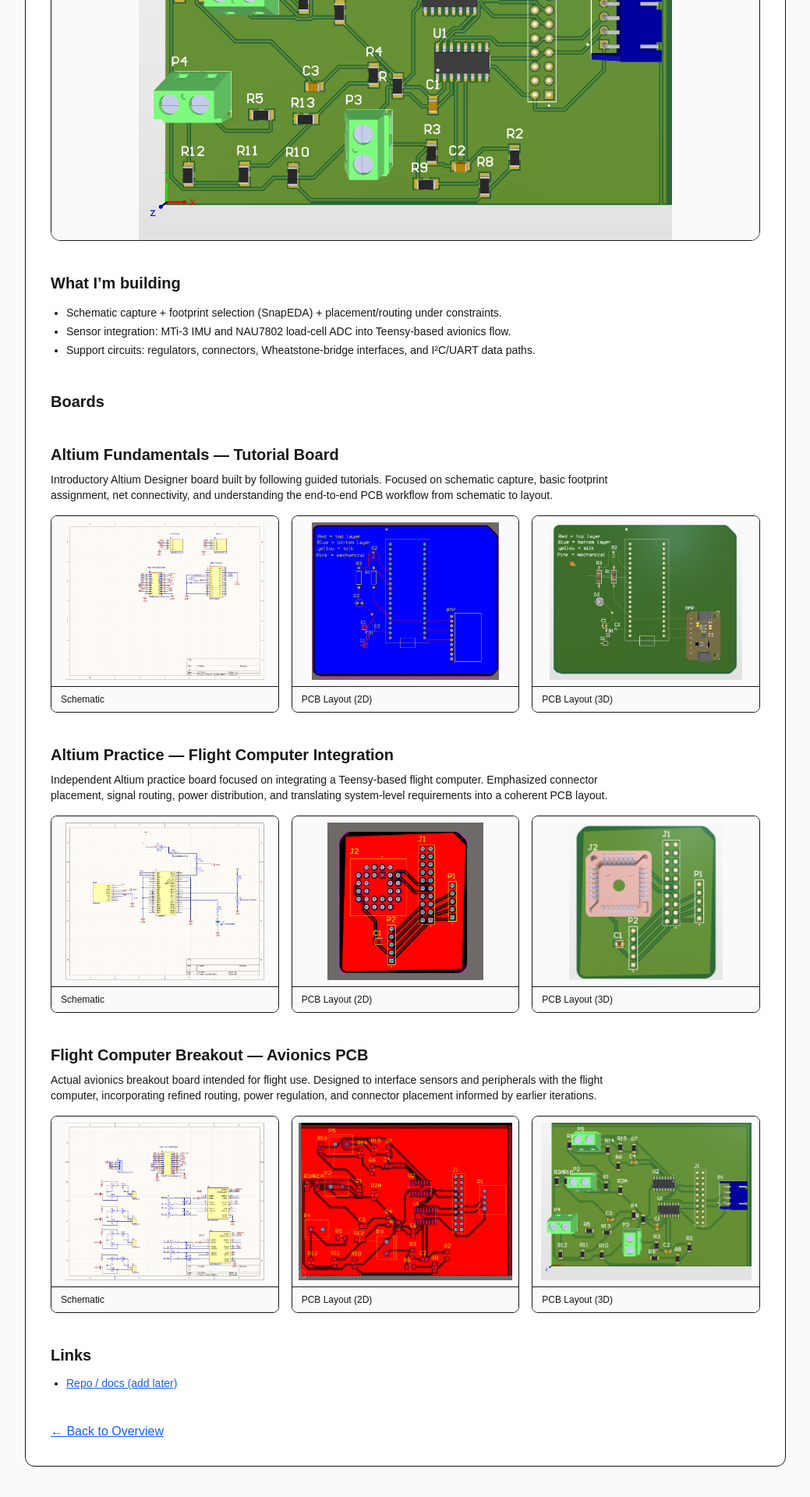
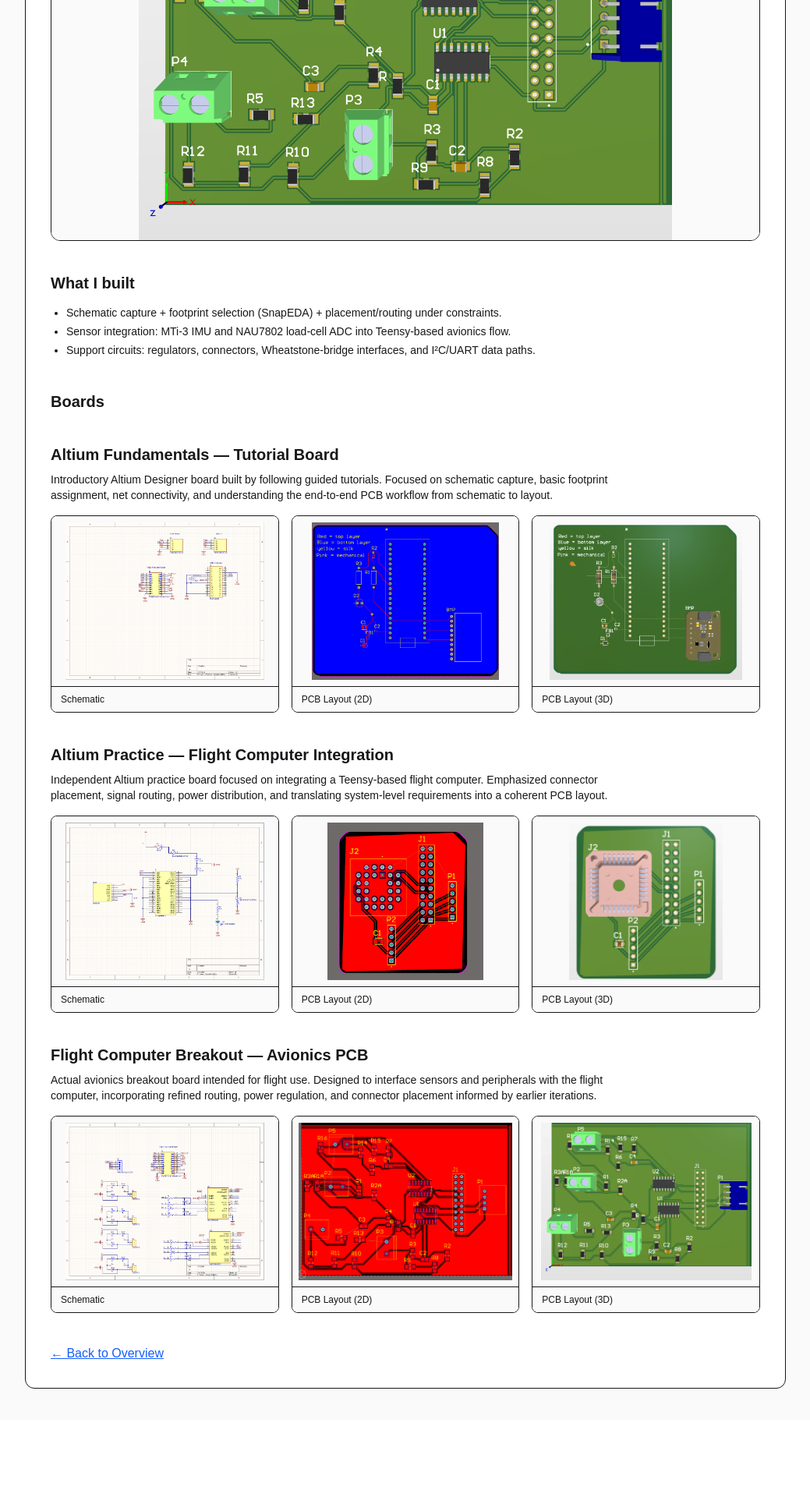
Before and after one commit to arionstern/engineering-portfolio, a Next.js app: page /overview/swamp-launch in a window 1280 px wide. Shown: the part 516-2436 px from the top of the page at 78% size, without its empty margins (120-1159 px from the left). After the commit the page ends 2337 px from the top, so only its background shows below. Built offline with nearby package versions, Linux system fonts and the light colour scheme.

Commit message:
updated resume

```diff
--- a/src/app/overview/page.tsx
+++ b/src/app/overview/page.tsx
@@ -149,7 +149,7 @@ export default function OverviewPage() {
               </Link>
 
               <Link
-                href="/resume.pdf"
+                href="/resume_6.pdf"
                 target="_blank"
                 rel="noopener noreferrer"
                 className="rounded-lg border bg-white px-3 py-2 text-sm font-medium text-zinc-900 hover:bg-zinc-50"
@@ -370,7 +370,7 @@ export default function OverviewPage() {
           {/* Swamp Launch */}
           <Card
             title="Swamp Launch (IREC Team) — Avionics PCB Design & Payload Software"
-            subtitle="University of Florida | 2025 – Present"
+            subtitle="University of Florida | Fall 2025"
           >
             <div className="flex flex-wrap gap-2">
               <Badge>Altium</Badge>
--- a/src/app/overview/swamp-launch/page.tsx
+++ b/src/app/overview/swamp-launch/page.tsx
@@ -1,9 +1,6 @@
 import Image from "next/image";
 import Link from "next/link";
 import Page from "@/components/Page";
-
-
-
 
 function PCBSection({
   title,
@@ -58,8 +55,8 @@ function SectionTitle({ children }: { children: React.ReactNode }) {
 export default function SwampLaunchPage() {
   return (
     <Page
-      title="Swamp Launch — Avionics PCB Design & Payload Software"
-      subtitle="Propulsion/Avionics PCB subgroup (Altium). Breakout → miniDAQ-style board for flight sensors."
+      title="Swamp Launch — Avionics PCB Design"
+      subtitle="Propulsion/Avionics PCB subgroup (Altium) — Fall 2025. Breakout → miniDAQ-style board for flight sensors."
     >
       <div className="not-prose">
         <div className="flex flex-wrap gap-2">
@@ -86,14 +83,12 @@ export default function SwampLaunchPage() {
           </div>
         </div>
 
-        <SectionTitle>What I’m building</SectionTitle>
+        <SectionTitle>What I built</SectionTitle>
         <ul className="mt-3 list-disc pl-5 text-sm leading-6 text-zinc-900">
           <li>Schematic capture + footprint selection (SnapEDA) + placement/routing under constraints.</li>
           <li>Sensor integration: MTi-3 IMU and NAU7802 load-cell ADC into Teensy-based avionics flow.</li>
           <li>Support circuits: regulators, connectors, Wheatstone-bridge interfaces, and I²C/UART data paths.</li>
         </ul>
-
-
 
         <SectionTitle>Boards</SectionTitle>
 
@@ -127,21 +122,6 @@ export default function SwampLaunchPage() {
           ]}
         />
 
-
-
-
-
-
-
-        <SectionTitle>Links</SectionTitle>
-        <ul className="mt-3 list-disc pl-5 text-sm text-zinc-900">
-          <li>
-            <a className="text-blue-600 underline" href="#" target="_blank" rel="noopener noreferrer">
-              Repo / docs (add later)
-            </a>
-          </li>
-        </ul>
-
         <div className="mt-10">
           <Link href="/overview" className="text-blue-600 underline">
             ← Back to Overview
```
Also changed, not shown: 1 other file (tests, documents, lock files or other folders). Lines whose indentation alone changed are shown as unchanged.
